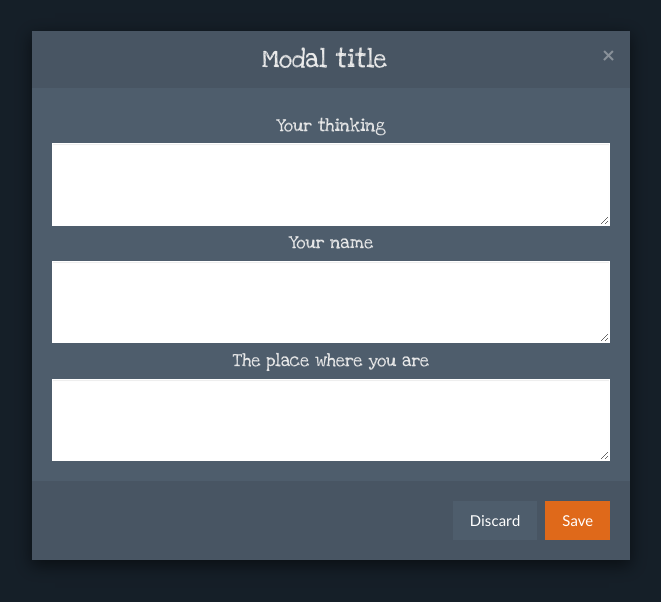
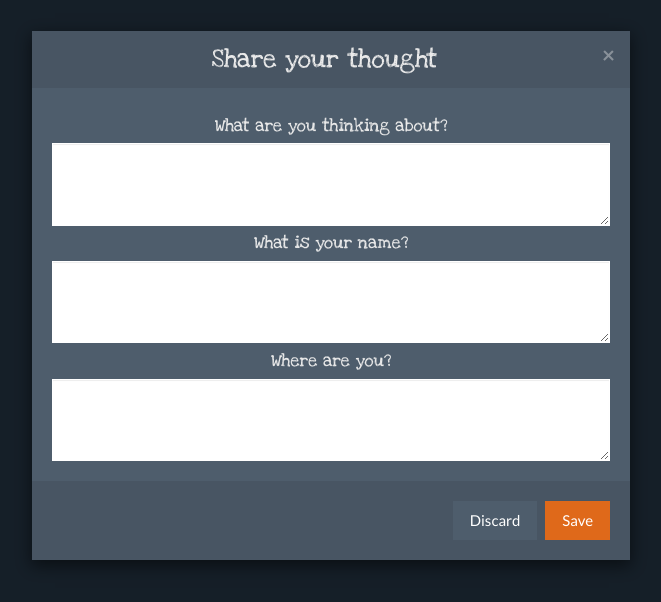
Before and after one commit to jacopogiallo/thoughts-gui, a website: page public/thoughts.html in a window 1280 px wide. Both pictures are taken after a click on the link "Leave yours...". Shown: the whole page, without its empty margins (309-970 px from the left). Drawn offline with Linux system fonts and the light colour scheme; no server answers.

Commit message:
Minor fixes in GUI

```diff
--- a/public/thoughts.html
+++ b/public/thoughts.html
@@ -31,19 +31,19 @@
 	    <div class="modal-content">
 	      <div class="modal-header">
 	        <button type="button" class="close" data-dismiss="modal" aria-hidden="true">&times;</button>
-	        <h4 class="modal-title">Modal title</h4>
+	        <h4 class="modal-title">Share your thought</h4>
 	      </div>
 	      <div class="modal-body">
 		      <div class="form-horizontal">
-			      <h6>Your thinking</h6>
+			      <h6>What are you thinking about?</h6>
 			      <textarea id="new-thought" class="form-control" rows="3" id="textArea"></textarea>
 		      </div>
 		      <div class="form-horizontal">
-			      <h6>Your name</h6>
+			      <h6>What is your name?</h6>
 			      <textarea id="new-author" class="form-control" rows="3" id="textArea"></textarea>
 		      </div>
 		      <div class="form-horizontal">
-			      <h6>The place where you are</h6>
+			      <h6>Where are you?</h6>
 			      <textarea id="new-location" class="form-control" rows="3" id="textArea"></textarea>
 		      </div>
 	      </div>
```
